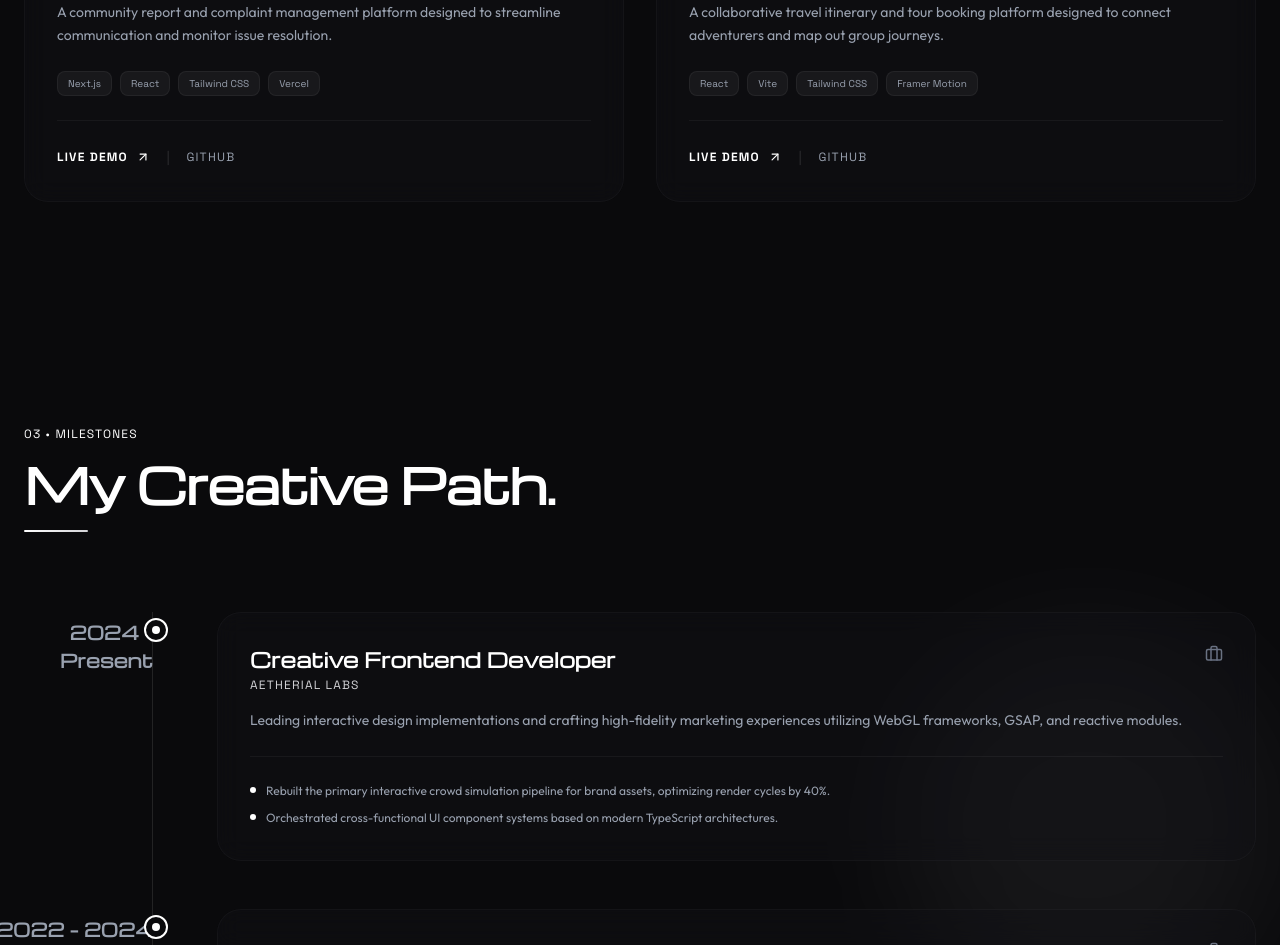
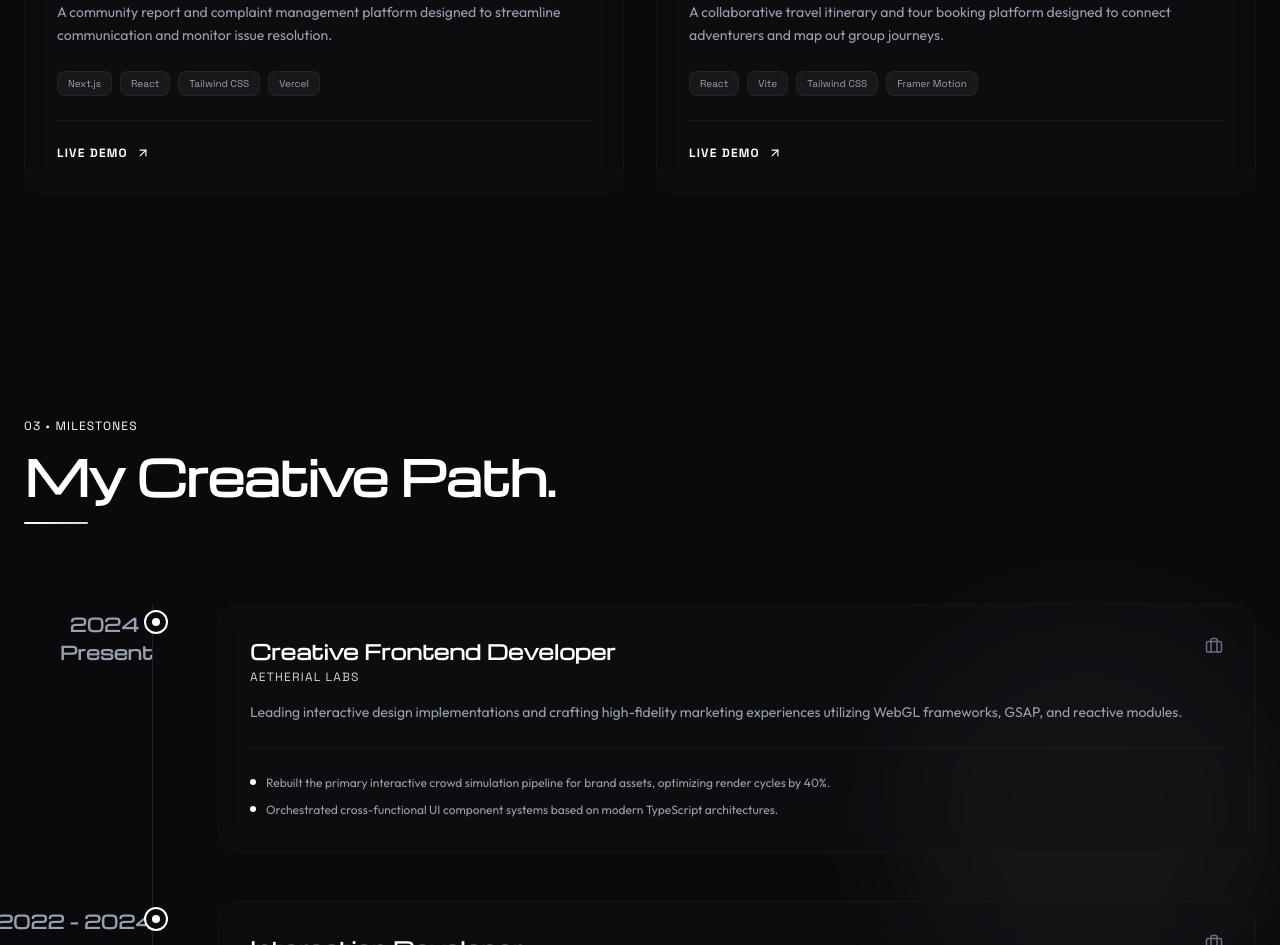
Before and after one commit to fathurrach/portofolio-atnx, a React (Vite) app: page / in a window 1280 px wide. Shown: the part 2720-3665 px from the top of the page. Built offline with nearby package versions, Linux system fonts and the light colour scheme.

Commit message:
feat: hide github link for private repositories dynamically, remove from showcased projects

```diff
--- a/src/components/Portfolio.tsx
+++ b/src/components/Portfolio.tsx
@@ -9,7 +9,7 @@ interface Project {
   tags: string[];
   image: string;
   demoUrl: string;
-  githubUrl: string;
+  githubUrl?: string;
 }
 
 const Portfolio = () => {
@@ -27,7 +27,6 @@ const Portfolio = () => {
       tags: ["Next.js", "React", "Tailwind CSS", "Vercel"],
       image: "/images/portfolio/laporfm.webp",
       demoUrl: "https://laporfm.web.id",
-      githubUrl: "https://github.com/fathurrach/LAPOR_FM_DDP",
     },
     {
       id: 2,
@@ -38,7 +37,6 @@ const Portfolio = () => {
       tags: ["React", "Vite", "Tailwind CSS", "Framer Motion"],
       image: "/images/portfolio/jelajahbersama.webp",
       demoUrl: "https://jelajahbersama.atnx.my.id",
-      githubUrl: "https://github.com/fathurrach/JelajahBersama",
     },
   ];
 
@@ -144,6 +142,8 @@ const Portfolio = () => {
                     >
                       Live Demo <ArrowUpRight size={14} />
                     </a>
+                    {project.githubUrl && (
+                      <>
                         <span className="text-black/10 dark:text-white/10">|</span>
                         <a
                           href={project.githubUrl}
@@ -151,6 +151,8 @@ const Portfolio = () => {
                         >
                           Github
                         </a>
+                      </>
+                    )}
                   </div>
                 </div>
               </div>
```
Lines whose indentation alone changed are shown as unchanged.
